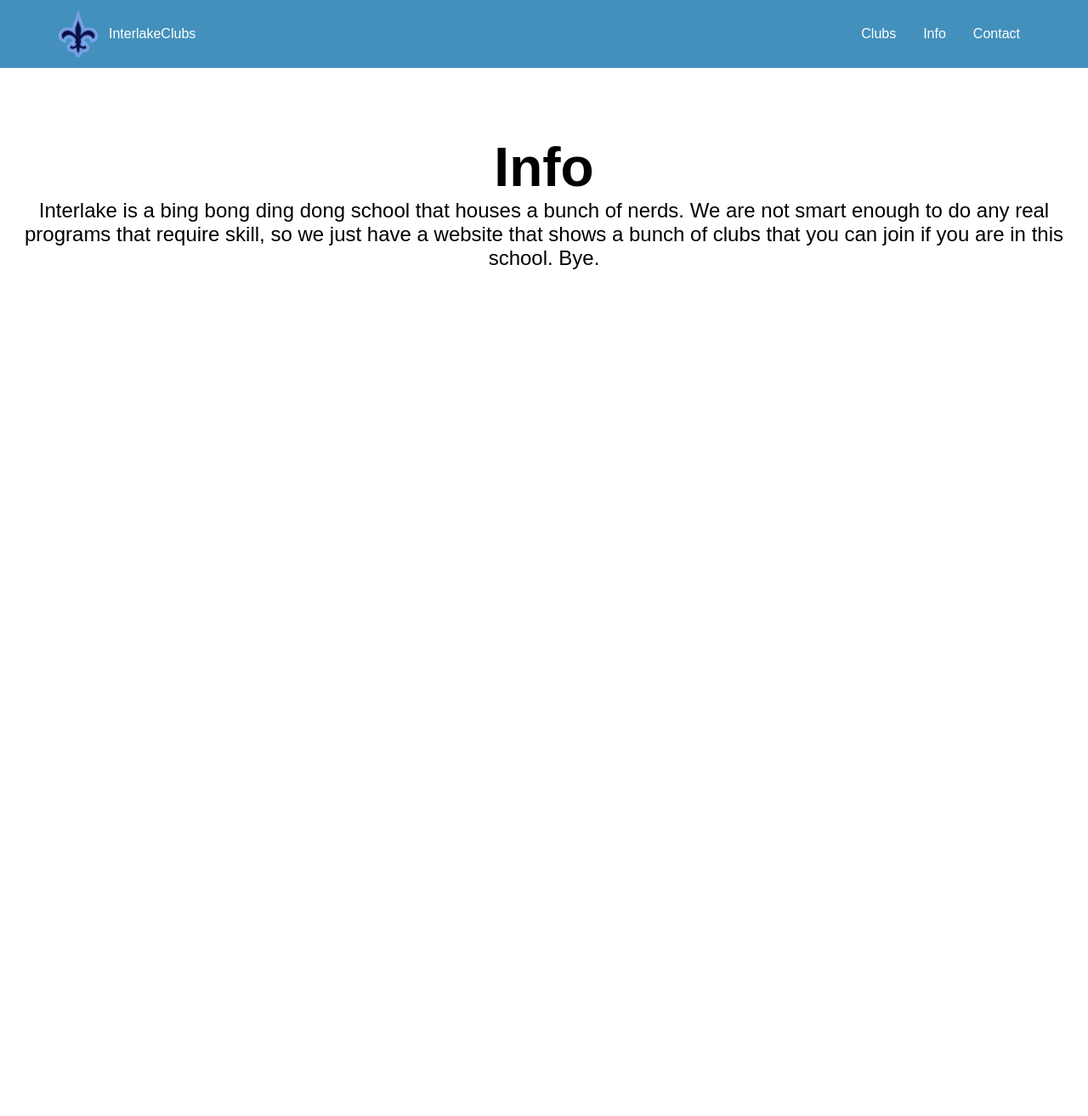
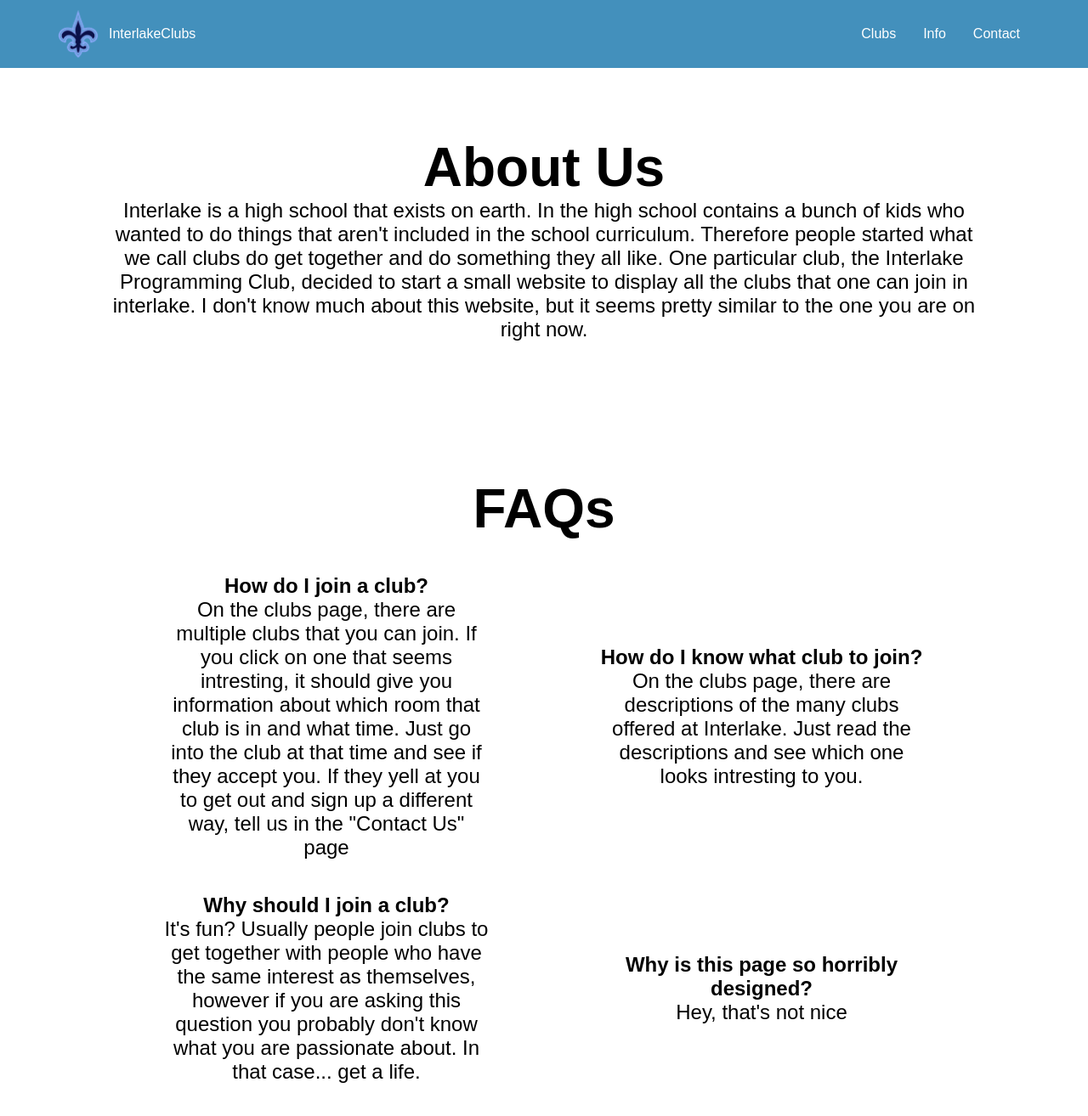
Before and after one commit to InterlakeProgrammingClub/ihsClubSite, a Next.js app: page /info in a window 1280 px wide. Shown: the whole page at 85% size. Before the commit the page ends 800 px from the top, so only its background shows below. Built offline with nearby package versions, Linux system fonts and the light colour scheme; a web font is replaced by a local one.

Commit message:
created info page

```diff
--- a/src/pages/info.jsx
+++ b/src/pages/info.jsx
@@ -9,13 +9,38 @@ export default function Info() {
       <main>
         <Navbar />
         <div className={styles.title}>
-					<h1>Info</h1>
-					<p>
-						Interlake is a bing bong ding dong school that houses a bunch of
-						nerds. We are not smart enough to do any real programs that require
-						skill, so we just have a website that shows a bunch of clubs that
-						you can join if you are in this school. Bye.
+          <h1>About Us</h1>
+          <p
+            style={{"width":"80vw","margin":"auto"}}
+          >
+            Interlake is a high school that exists on earth. In the high school
+            contains a bunch of kids who wanted to do things that aren't
+            included in the school curriculum. Therefore people started what we
+            call clubs do get together and do something they all like. One
+            particular club, the Interlake Programming Club, decided to start a
+            small website to display all the clubs that one can join in
+            interlake. I don't know much about this website, but it seems pretty
+            similar to the one you are on right now.
           </p>
+          <h1 style={{"marginTop":"20vh"}}>FAQs</h1>
+          <div className={styles.faqContainer}>
+            <div className={styles.faqBox}>
+              <strong>How do I join a club?</strong>
+              <p>On the clubs page, there are multiple clubs that you can join. If you click on one that seems intresting, it should give you information about which room that club is in and what time. Just go into the club at that time and see if they accept you. If they yell at you to get out and sign up a different way, tell us in the "Contact Us" page</p>
+            </div>
+            <div className={styles.faqBox}>
+              <strong>How do I know what club to join?</strong>
+              <p>On the clubs page, there are descriptions of the many clubs offered at Interlake. Just read the descriptions and see which one looks intresting to you.</p>
+            </div>
+            <div className={styles.faqBox}>
+              <strong>Why should I join a club?</strong>
+              <p>It's fun? Usually people join clubs to get together with people who have the same interest as themselves, however if you are asking this question you probably don't know what you are passionate about. In that case... get a life.</p>
+            </div>
+            <div className={styles.faqBox}>
+              <strong>Why is this page so horribly designed?</strong>
+              <p>Hey, that's not nice</p>
+            </div>
+          </div>
         </div>
       </main>
     </>
--- a/src/styles/Components.module.css
+++ b/src/styles/Components.module.css
@@ -39,6 +39,7 @@
 
 .navbarLinks a {
 	margin: 1rem;
+
 }
 
 @media only screen and (max-width: 400px) {
--- a/src/styles/Info.module.css
+++ b/src/styles/Info.module.css
@@ -10,3 +10,27 @@
 .title p {
 	font-size: x-large;
 }
+.faqContainer{
+	display: flex;
+	flex-wrap: wrap;
+	align-items: center;
+	justify-content: center;
+	margin-top: 5vh;
+}
+.faqBox {
+	display:flex;
+	/* border: solid 3px black;
+	border-radius: 8px;
+	 */flex-direction: column;
+	/* background-color: var(--container-bg);
+ */	width: 30vw;
+	margin-left: 5vw;
+	margin-right: 5vw;
+	margin-bottom: 5vh;
+}
+.faqBox > strong{
+	font-size:3vh;
+}
+.info{
+	width: 80vw;
+}
--- a/src/styles/globals.css
+++ b/src/styles/globals.css
@@ -29,5 +29,4 @@ p {
 
 a {
 	text-decoration: none;
-	cursor: pointer;
 }
```
Lines whose indentation alone changed are shown as unchanged.
